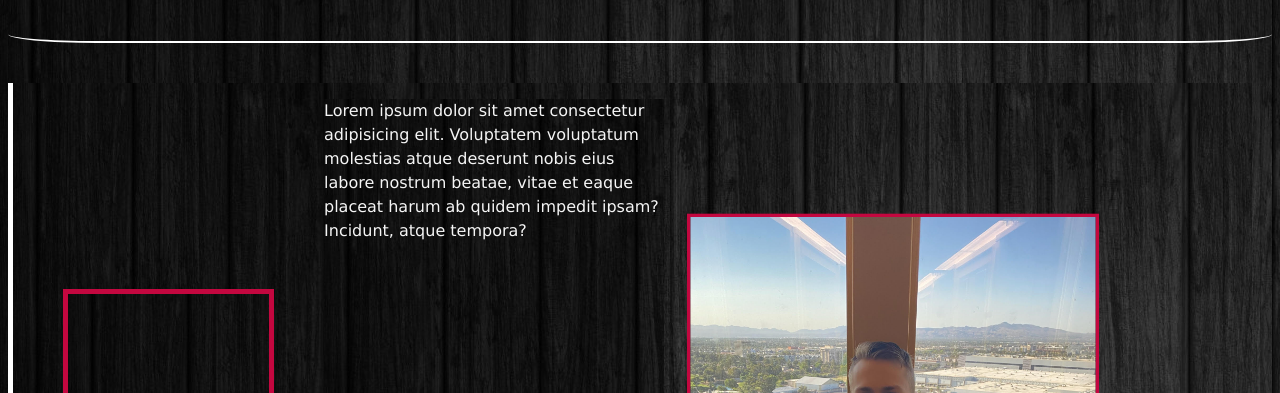
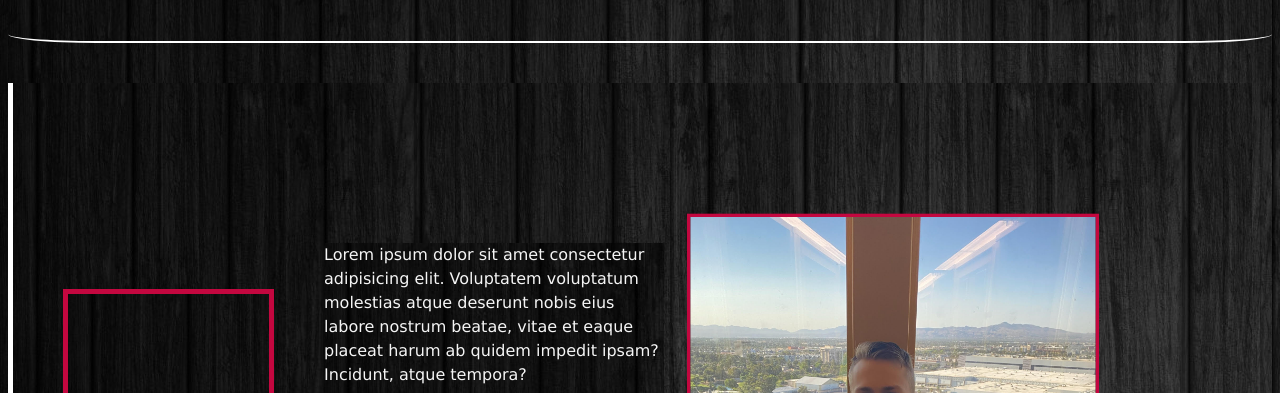
Before and after one commit to Pogga1/Andrew-s-Portfolio, a plain HTML site: page index.html in a window 1280 px wide. Shown: the part 90-483 px from the top of the page. Drawn offline with Linux system fonts and the light colour scheme.

Commit message:
added margin in html

```diff
--- a/index.html
+++ b/index.html
@@ -23,8 +23,8 @@
         </header>
     <article class="Me">
         <h1>About Me</h1>
-            <p>
-             Lorem ipsum dolor sit amet consectetur adipisicing elit. Voluptatem voluptatum molestias atque deserunt nobis eius labore nostrum beatae, vitae et eaque placeat harum ab quidem impedit ipsam? Incidunt, atque tempora?
+            <p style="margin-top: 160px;">
+                 Lorem ipsum dolor sit amet consectetur adipisicing elit. Voluptatem voluptatum molestias atque deserunt nobis eius labore nostrum beatae, vitae et eaque placeat harum ab quidem impedit ipsam? Incidunt, atque tempora?
             </p>
             <img src="Picture of me.jpg"alt=a picture of Andrew>
     </article>
--- a/style.css
+++ b/style.css
@@ -58,12 +58,14 @@ h1{
 .Me {
     display: inline-flex;
     text-align: left ;
-    align-items:top;
     margin-right: 20px;
     margin-top: 40px;
     border-left:solid white 5px;
+    align-items: top;
+}
 
-
+p {
+    margin-top: 200px;
 }
 
 article img{
```
